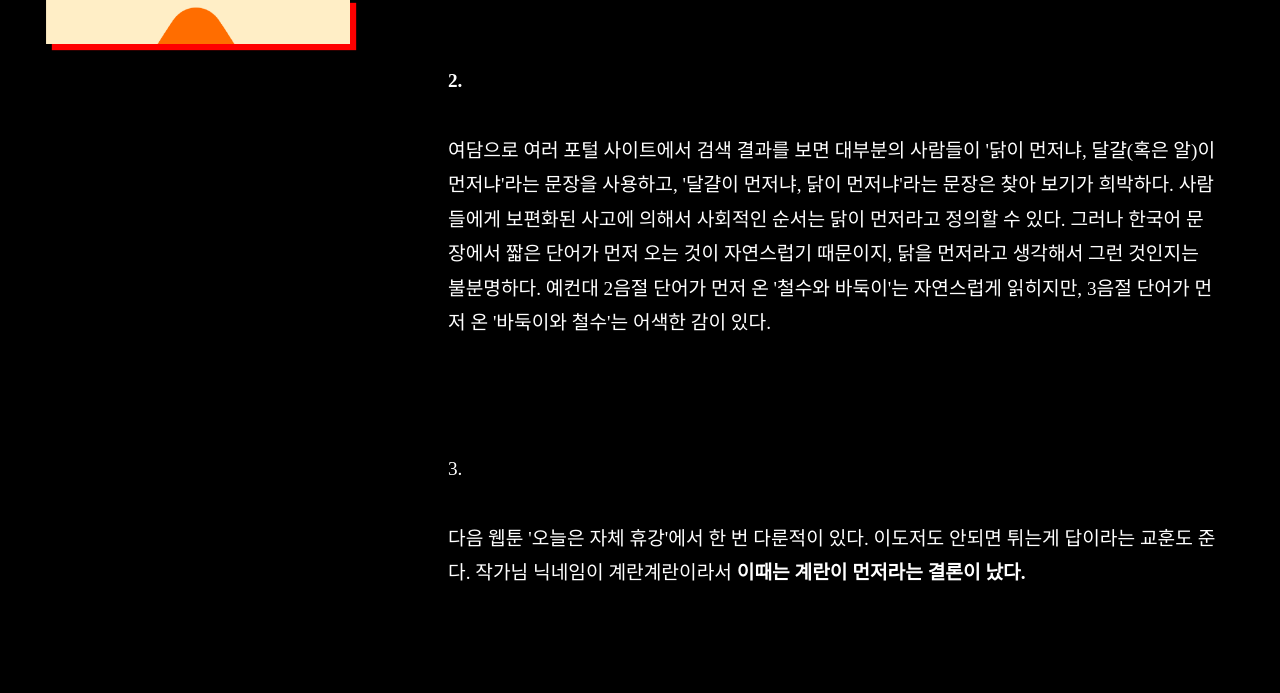
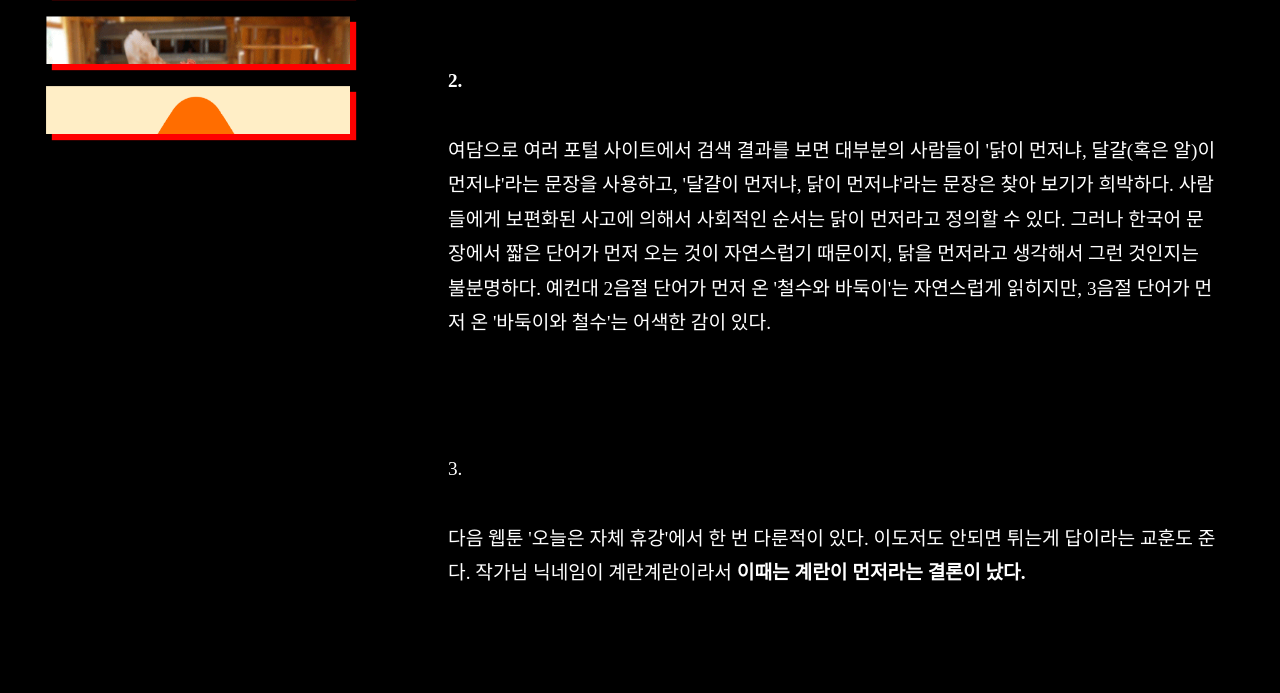
Before and after one commit to kimsurn/cmco, a plain HTML site: page chicken.html in a window 1280 px wide. Shown: the part 473-1166 px from the top of the page. Drawn offline with Linux system fonts and the light colour scheme.

Commit message:
Update chicken.html

```diff
--- a/chicken.html
+++ b/chicken.html
@@ -53,7 +53,7 @@ h1,h2,p1,p2{font-family: 'Permanent Marker', cursive;}
 		position: absolute; top: 140px; left: 500px; opacity: 0; transition: all 2s; display: none; }
 
 	#mydiv {width: 25%; height: 100%; position: fixed;
-		overflow: hidden; display: block; margin-left: 3%; float: left; }
+		overflow: hidden; display: block; margin-left: 3%; float: left; margin-top:7%; }
 	h2:hover { text-shadow: 3px 3px 2px black; background-color: white; width: 95%; }
 	h3:hover { box-shadow: 7px 7px 2px red; background-color: white; width: 95%; color: black; font-weight: 900; width: 100%;}
 	h4:hover { box-shadow: 7px 7px 2px red; background-color: white; width: 95%; color: black; font-weight: 900; width: 100%;}
```
